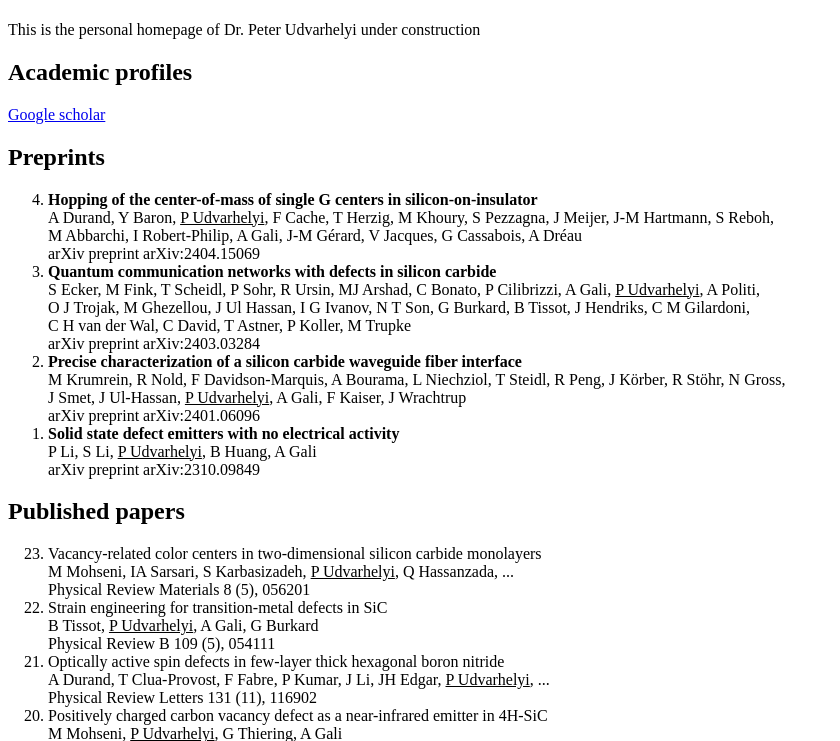
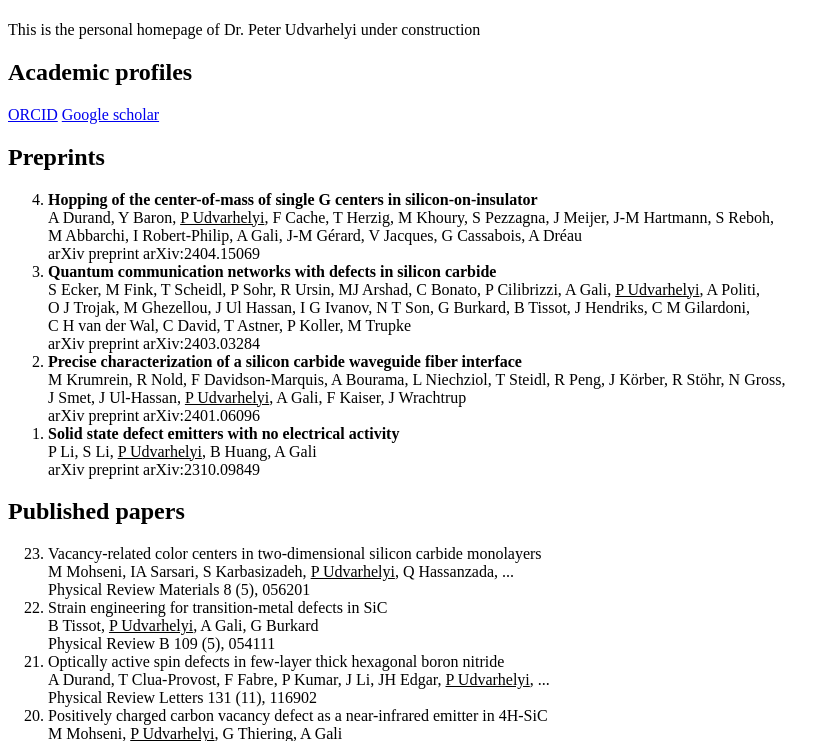
Before and after one commit to peterudvarhelyi/home, a plain HTML site: page index.html in a window 1280 px wide. Shown: the part 59-800 px from the top of the page, without its empty margins (0-840 px from the left). Drawn offline with Linux system fonts and the light colour scheme.

Commit message:
Initial commit test

```diff
--- a/index.html
+++ b/index.html
@@ -8,6 +8,7 @@
 <h1>Notice</h1>
 <p>This is the personal homepage of Dr. Peter Udvarhelyi under construction</p>
 <h2>Academic profiles</h2>
+<a href="https://orcid.org/0000-0002-7073-1664">ORCID</a>
 <a href="https://scholar.google.com/citations?user=CawsTv8AAAAJ&hl=en">Google scholar</a>
 <h2>Preprints</h2>
 <ol reversed>
```
